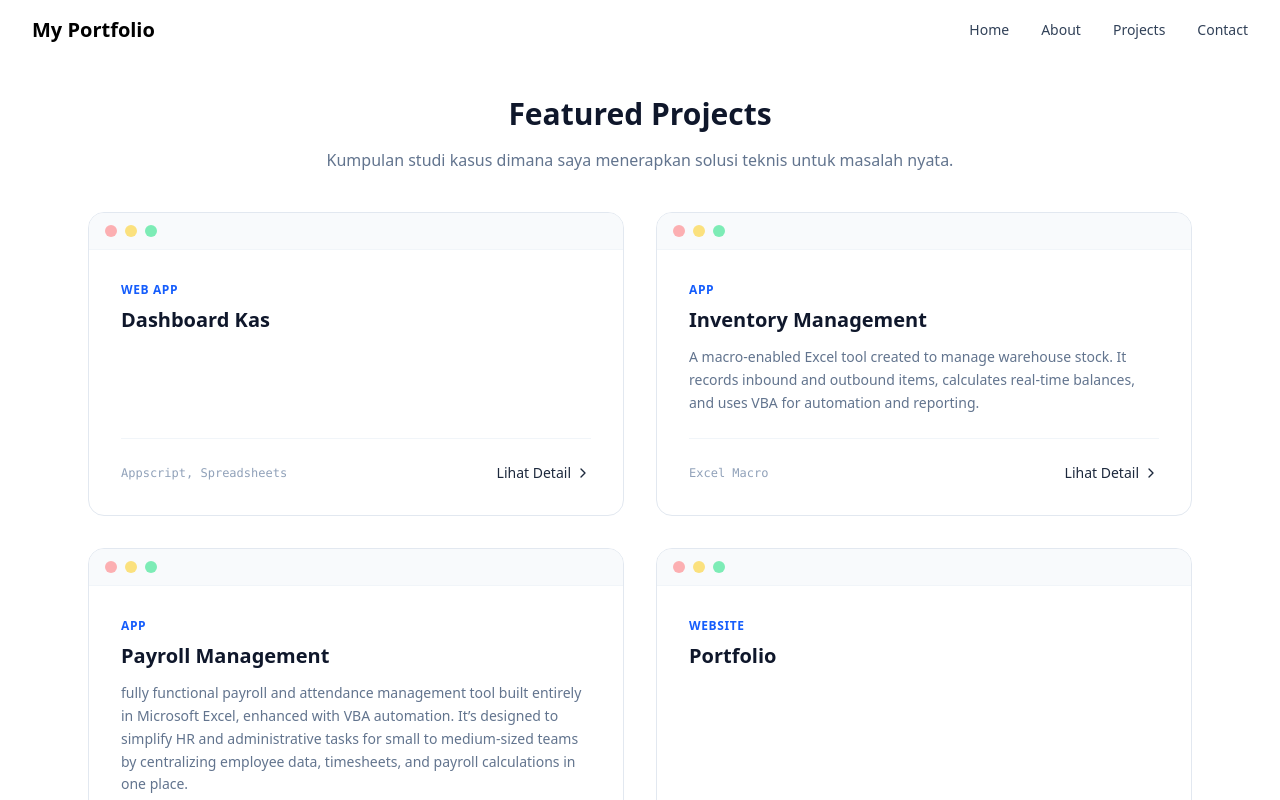
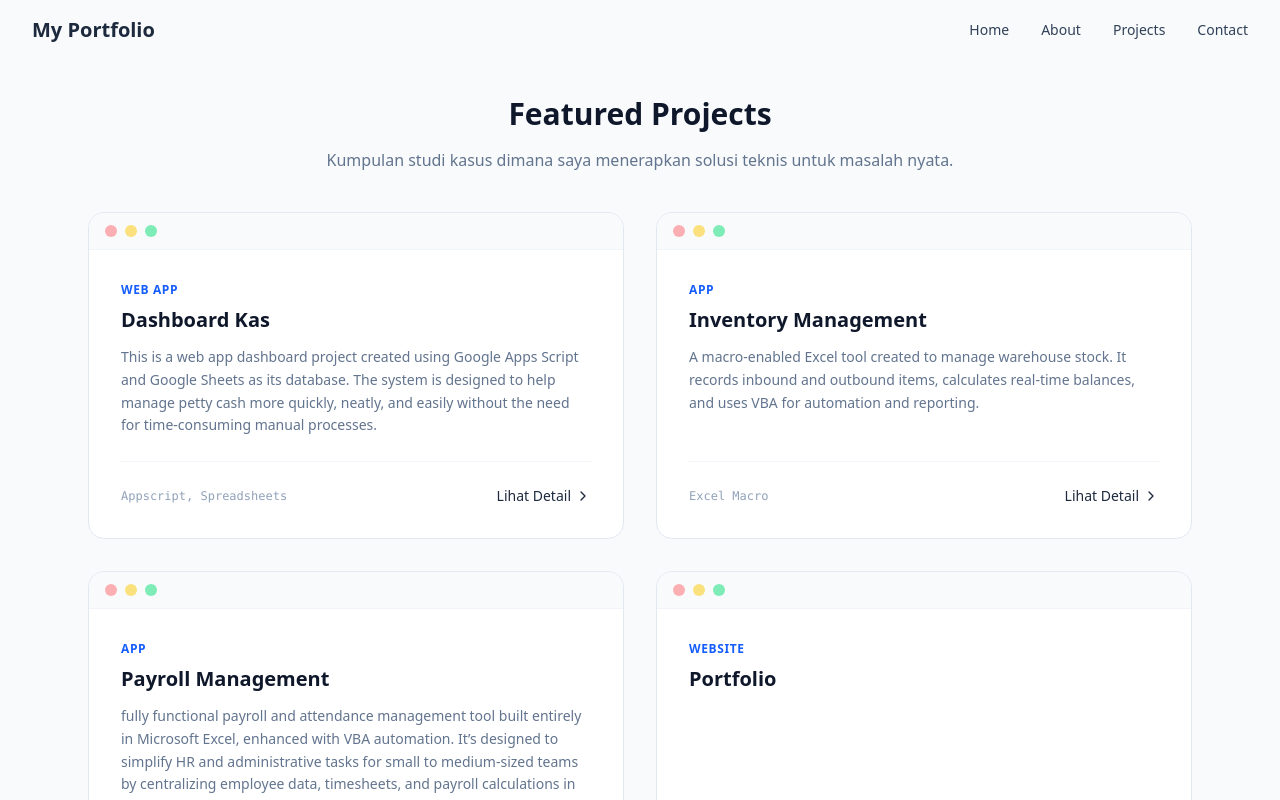
Before and after one commit to AhmadPijar/my-portofolio, a React (Vite) app: page /#/projects in a window 1280 px wide. Shown: the top 800 px of the page. Built offline with nearby package versions, Linux system fonts and the light colour scheme.

Commit message:
add desc to Project Dashboard kas

```diff
--- a/src/index.css
+++ b/src/index.css
@@ -2,7 +2,7 @@
 @custom-variant dark (&:where(.dark, .dark *));
 body,
 html {
-  @apply scroll-smooth transition-all duration-300;
+  @apply scroll-smooth transition-all duration-300 bg-slate-50 text-slate-800;
 }
 @theme {
   --color-primary: #b927fc;
--- a/src/newData/projectsData.js
+++ b/src/newData/projectsData.js
@@ -3,7 +3,7 @@ export const projectsData = [
     title: "Dashboard Kas",
     category: "Web app",
     stack: "Appscript, Spreadsheets",
-    desc: "",
+    desc: "This is a web app dashboard project created using Google Apps Script and Google Sheets as its database. The system is designed to help manage petty cash more quickly, neatly, and easily without the need for time-consuming manual processes.",
     link: "https://sites.google.com/view/projectdashboardkas/halaman-muka",
   },
   {
--- a/src/newData/roadmapData.js
+++ b/src/newData/roadmapData.js
@@ -21,7 +21,7 @@ export const roadmapData = [
   },
   {
     year: "Octo 2025 - Octo 2025",
-    title: "Production Operatoe",
+    title: "Production Operator",
     desc: "PT SINAR MASKING LESTARI - Bekasi",
     details: [
       "Assembled product components",
```
